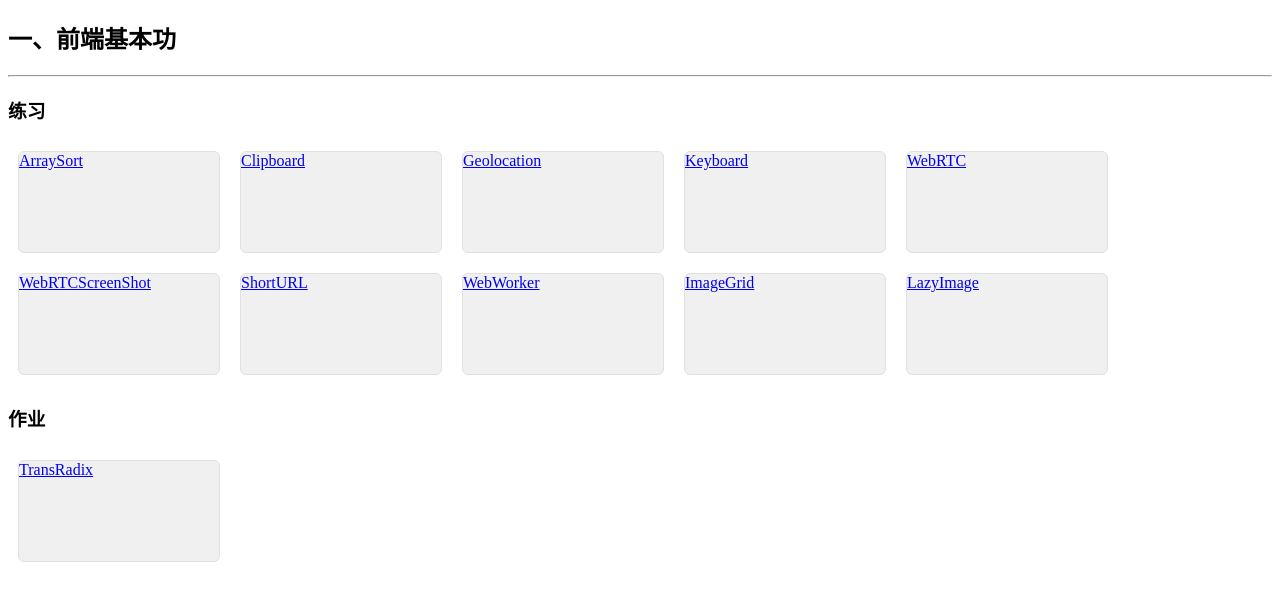
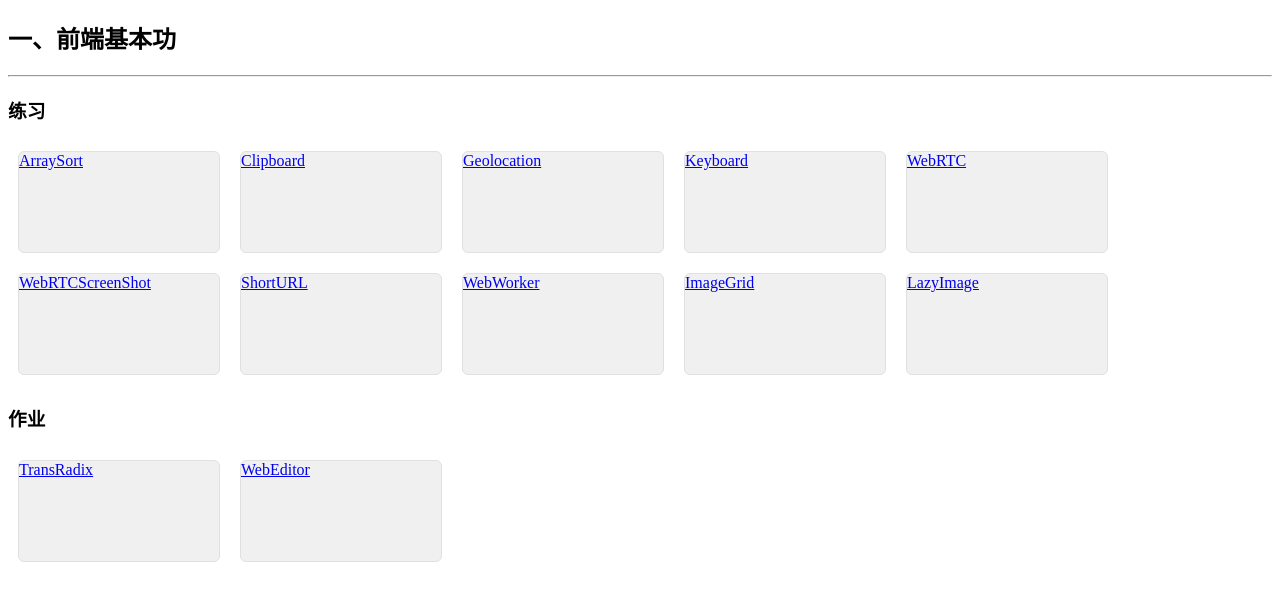
Before and after one commit to Si3ver/vue-demos, a Vue app: page / in a window 1280 px wide. Shown: the top 600 px of the page. Built offline with nearby package versions, Linux system fonts and the light colour scheme.

Commit message:
feat: add task: webeditor

```diff
--- a/package.json
+++ b/package.json
@@ -9,6 +9,7 @@
   },
   "dependencies": {
     "core-js": "^3.6.5",
+    "monaco-editor": "^0.25.2",
     "vue": "^2.6.11",
     "vue-router": "^3.5.2",
     "worker-loader": "^3.0.8"
--- a/src/router/index.js
+++ b/src/router/index.js
@@ -80,6 +80,12 @@ const routes = [
       import(/* webpackChunkName: "transradix" */ "../views/TransRadix.vue"),
   },
   {
+    path: "/webeditor",
+    name: "webeditor",
+    component: () =>
+      import(/* webpackChunkName: "webeditor" */ "../views/WebEditor.vue"),
+  },
+  {
     path: "/gridlayout",
     name: "gridlayout",
     component: () =>
--- a/src/views/Home.vue
+++ b/src/views/Home.vue
@@ -41,6 +41,9 @@
       <router-link to="/transradix">
         <div class="item">TransRadix</div>
       </router-link>
+      <router-link to="/webeditor">
+        <div class="item">WebEditor</div>
+      </router-link>
     </div>
   </div>
 </template>
--- a/src/views/ShortURL.vue
+++ b/src/views/ShortURL.vue
@@ -18,7 +18,6 @@
 </template>
 
 <script>
-// @ is an alias to /src
 const SIGNS =
   "0123456789abcdefghijklmnopqrstuvwxyzABCDEFGHIJKLMNOPQRSTUVWXYZ-+".split("");
 export default {
--- /dev/null
+++ b/src/views/WebEditor.vue
@@ -0,0 +1,16 @@
+<template>
+  <div class="editor">todo</div>
+</template>
+
+<script>
+export default {
+  name: "userMedia",
+  data() {
+    return {};
+  },
+  mounted() {},
+  methods: {},
+};
+</script>
+
+<style lang="less" scoped></style>
--- a/src/views/WebRTC.vue
+++ b/src/views/WebRTC.vue
@@ -7,7 +7,6 @@
 </template>
 
 <script>
-// @ is an alias to /src
 let socket;
 let pc;
 
```
Also changed, not shown: 2 other files (tests, documents, lock files or other folders).
